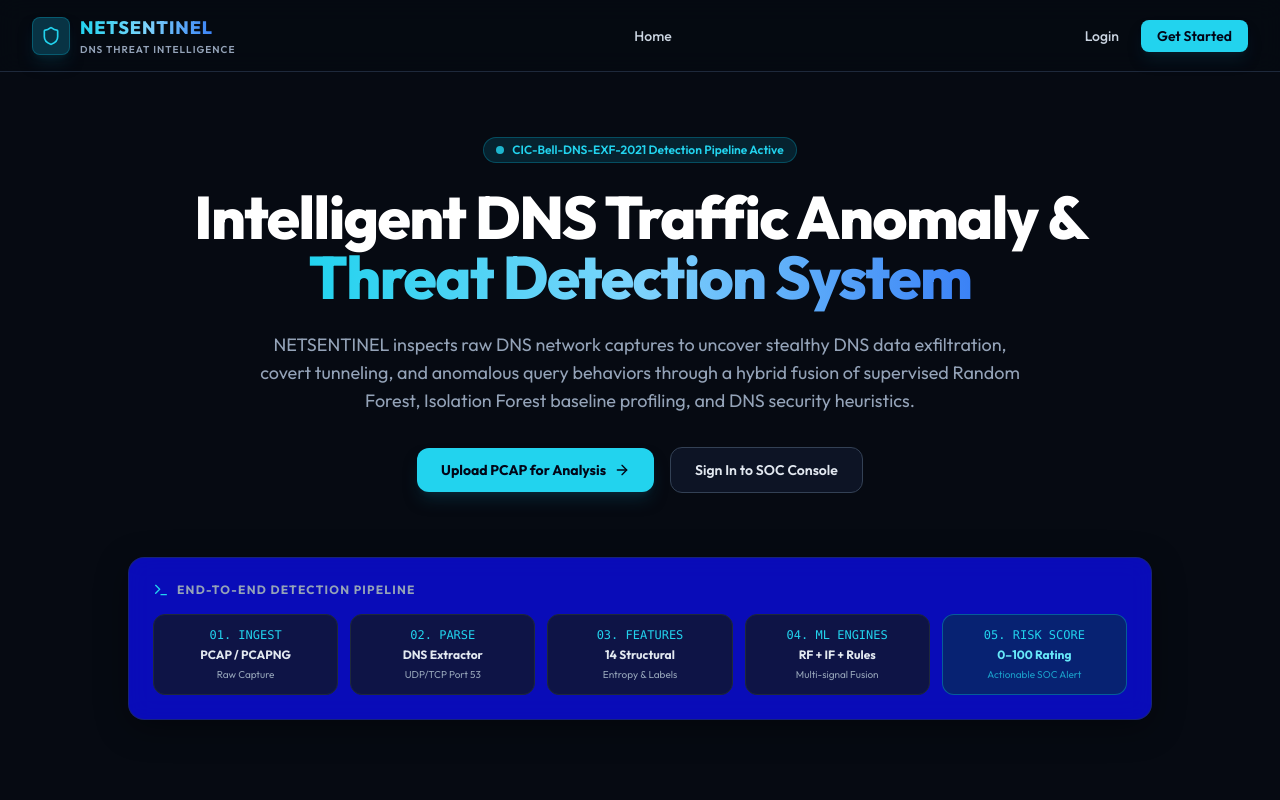
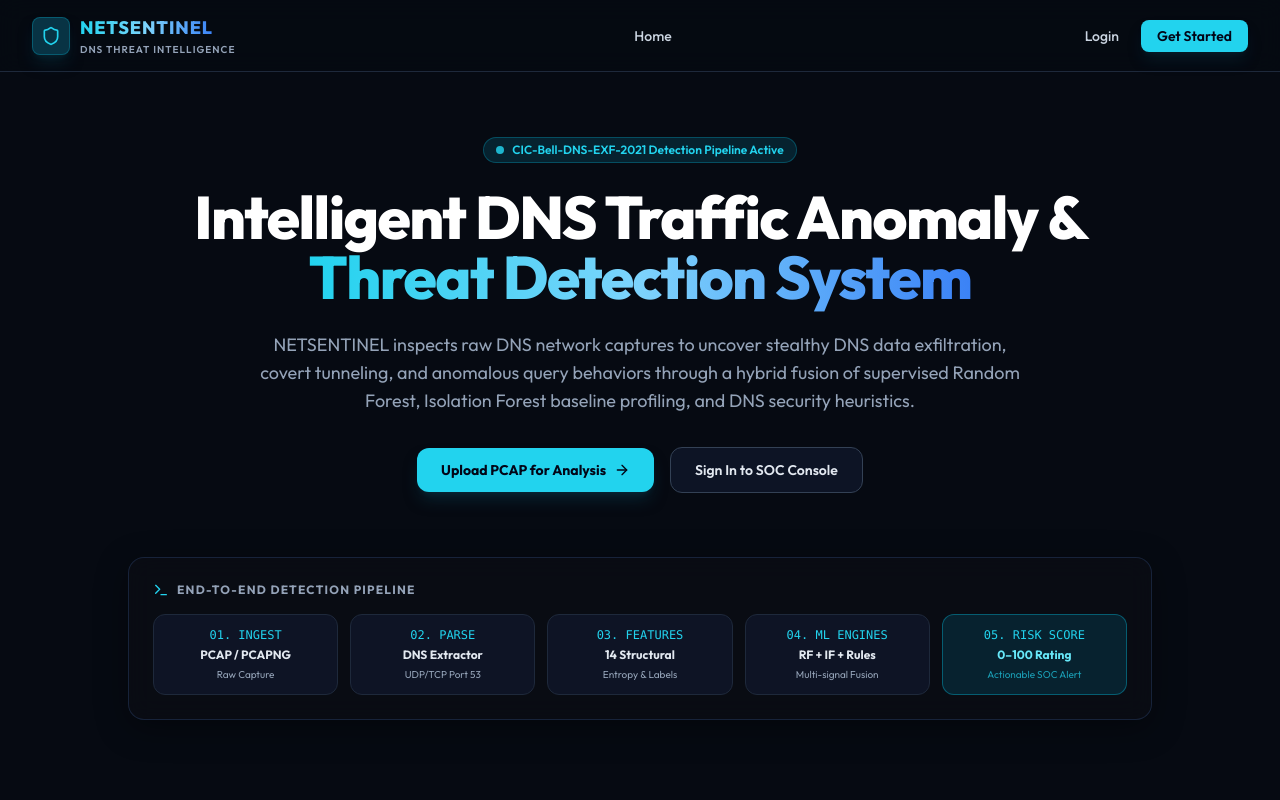
Before and after one commit to leelakrishnakurra97/network-traffic-anomaly-detection, a React (Vite) app in the folder frontend/: page / in a window 1280 px wide. Shown: the top 800 px of the page. Built offline with nearby package versions, Linux system fonts and the light colour scheme; no server answers.

Commit message:
Fix background color in cyber-card styling

```diff
--- a/frontend/src/index.css
+++ b/frontend/src/index.css
@@ -35,7 +35,7 @@
 
 /* Glassmorphic card styling */
 .cyber-card {
-  background: rgba(12, 13, 2000000, 0.7);
+  background: rgba(12, 13, 20, 0.7);
   backdrop-filter: blur(12px);
   border: 1px solid rgba(34, 50, 84, 0.6);
   box-shadow: 0 8px 32px 0 rgba(0, 0, 0, 0.37);
```
